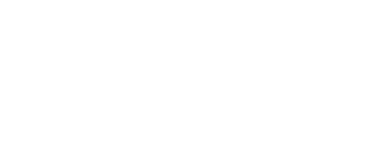
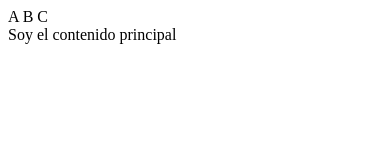
Before and after one commit to AnaMorillo/Curso-HTML, a plain HTML site: page ejercicio11-diseño-responsive.html in a window 390 px wide. Drawn offline with Linux system fonts and the light colour scheme.

Commit message:
Update ejercicio11-diseño-responsive.html

```diff
--- a/ejercicio11-diseño-responsive.html
+++ b/ejercicio11-diseño-responsive.html
@@ -8,6 +8,13 @@
     <link rel="stylesheet" href="ejercicio11-diseño-responsive.css">
 </head>
 <body>
-
+    <div class="sidebar">
+        <span>A</span>
+        <span>B</span>
+        <span>C</span>
+    </div>
+    <div class="main">
+        <span>Soy el contenido principal</span>
+    </div>
 </body>
 </html>
```
